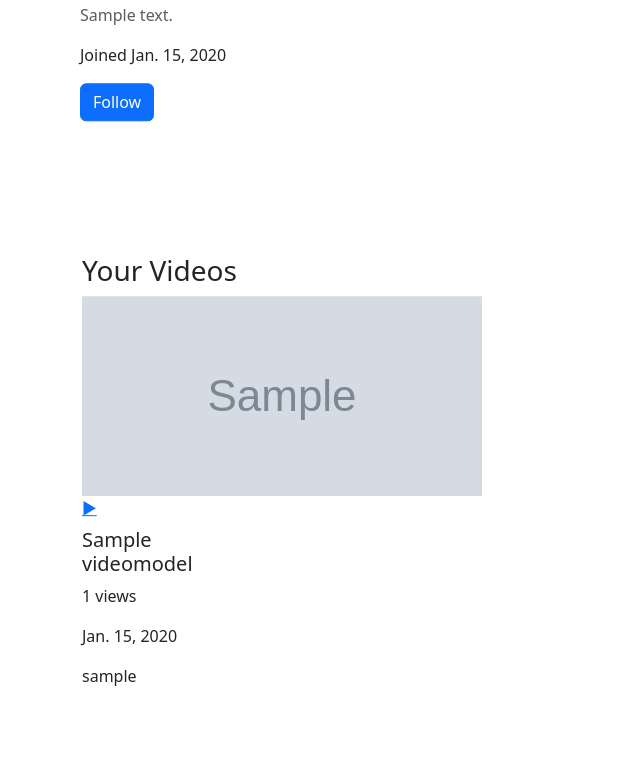
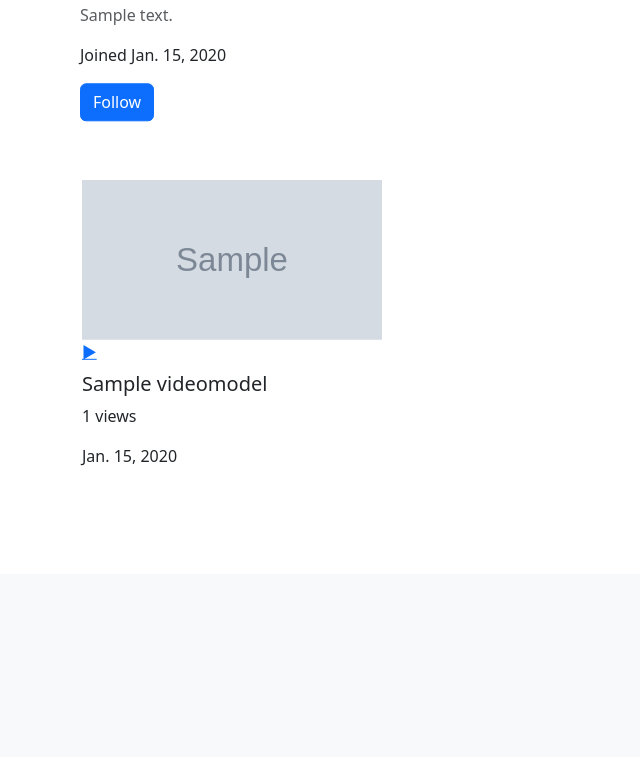
Before and after one commit to WaryEwe/Videoworld, a Django app: a page that uses users/templates/profile.html in a window 1280 px wide. Shown: the part 434-1191 px from the top of the page, without its empty margins (0-640 px from the left). After the commit the page ends 900 px from the top, so only its background shows below. Run offline with Django 5.2, Linux system fonts and the light colour scheme; tables that the repository leaves empty hold one stand-in row (values such as "Sample post"); grey boxes marked "Sample" are stand-in pictures.

Commit message:
Fixed profile page minor issues

```diff
--- a/users/static/css/profile.css
+++ b/users/static/css/profile.css
@@ -33,11 +33,6 @@ body {
   box-shadow: 0 0 10px rgba(0, 0, 0, 0.1);
 }
 
-.p-content-header {
-  display: flex;
-  text-align: start;
-  max-width: 400px;
-}
 
 .p-fields-container {
   transform: translateY(-60%);
@@ -50,19 +45,18 @@ body {
   margin-left: 10px;
 }
 
-.p-videos-container {
+.p-video-container {
+  position: relative;
   display: flex;
-}
-
-.p-video-container {
-  display: block;
-  position: relative;
+  background-color: gray;
+  padding: 40px;
 }
 
 .p-content-container {
   display: flex;
-  flex-direction: column;
-  transform: translateY(-6%);
+  transform: translateY(-20%);
+  position: relative;
+
 }
 
 .p-no-videos-container {
@@ -71,7 +65,3 @@ body {
   text-align: flex-start;
   transform: translateY(-420%);
 }
-
-.video-thumbnail {
-  width: 100%;
-}
--- a/users/templates/profile.html
+++ b/users/templates/profile.html
@@ -76,32 +76,24 @@
      {% endif %}
      {% if videos %}
      <div class="p-content-container">
-        <div class="col-md-9">
-            <h3>Your Videos</h3>
-        <div class="p-videos-container">
+
        {% for v in videos %}
-            <div class="row">
+
          <div class="col-md-4 mb-4">
            <div class="video-thumbnail position-relative">
             <a href="{%url 'video' video_id=v.id%}">
-                      <img src="{{v.video_thumb.url}}" width="400px" height="200px" alt="Video Thumbnail">
+              <div class="p-video-thumbnail">
+                <img src="{{v.video_thumb.url}}" width="300px" height="160px" alt="Video Thumbnail">
+                 </div>
               <div class="play-btn">▶</div>
                 </a>
                </div>
                 <h5 class="mt-2">{{v.video_title}}</h5>
                   <p>{{v.video_view}} views</p>
                     <p>{{v.video_date}}</p>
-                    <p>{{v.video_uploader}}</p>
-                    </div>
-                </div>
-            </div>
-          </div>
                     </div>
                     {% endfor %}
-       </div>
-   </div>
+       {% endif %}
        </div>
 
-{% endif %}
-
 {%endblock 'main'%}
```
Also changed, not shown: media/thumbnail/49thumb.jpg (deleted), media/thumbnail/50thumb.jpg (deleted), media/thumbnail/51thumb.jpg (deleted), media/thumbnail/52thumb.jpg (deleted), media/thumbnail/53thumb.jpg (deleted), media/thumbnail/54thumb.jpg (deleted), media/thumbnail/55thumb.jpg (deleted), media/thumbnail/56thumb.jpg (deleted), media/thumbnail/57thumb.jpg (deleted), 2 other files. Lines whose indentation alone changed are shown as unchanged.
